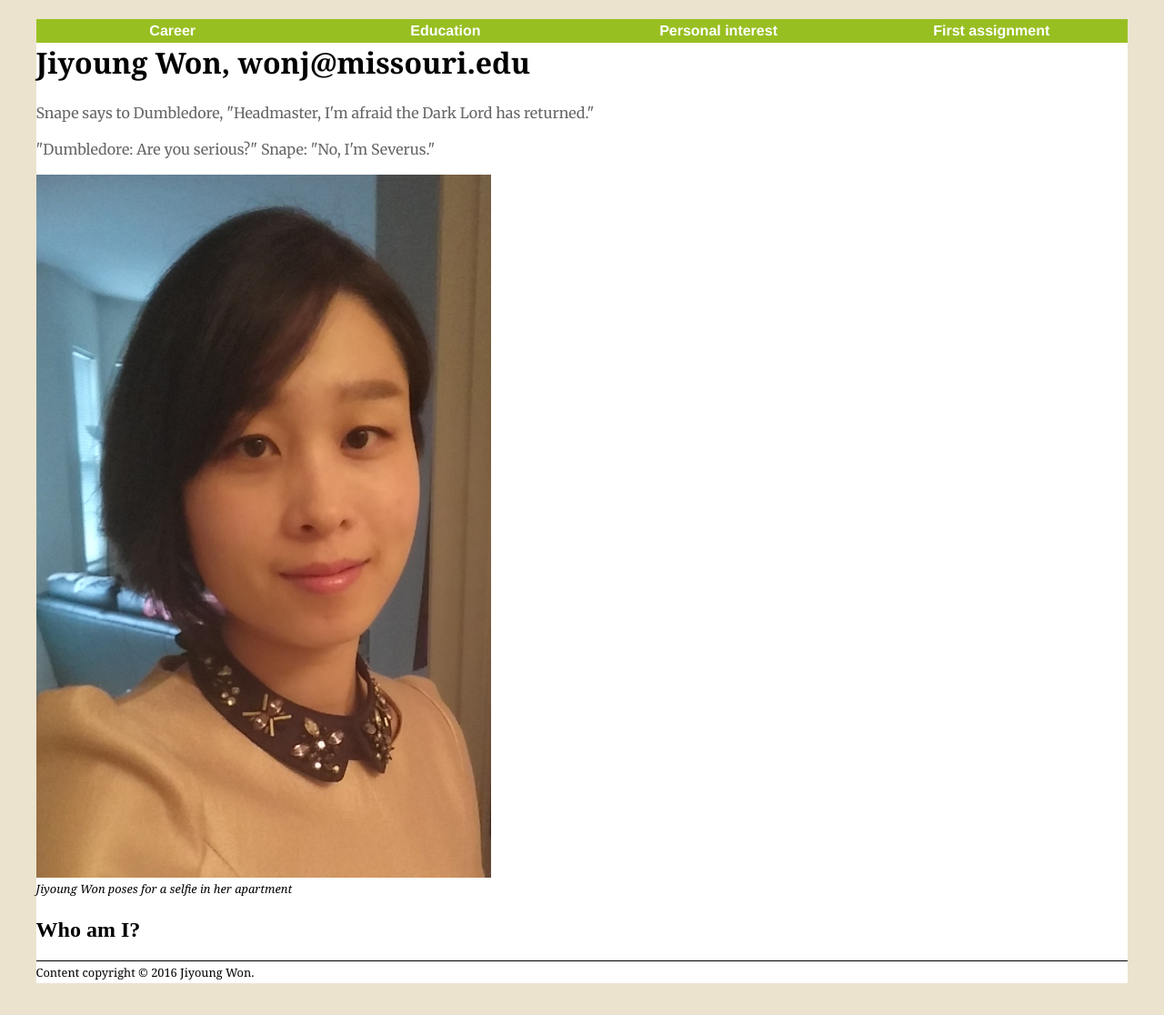
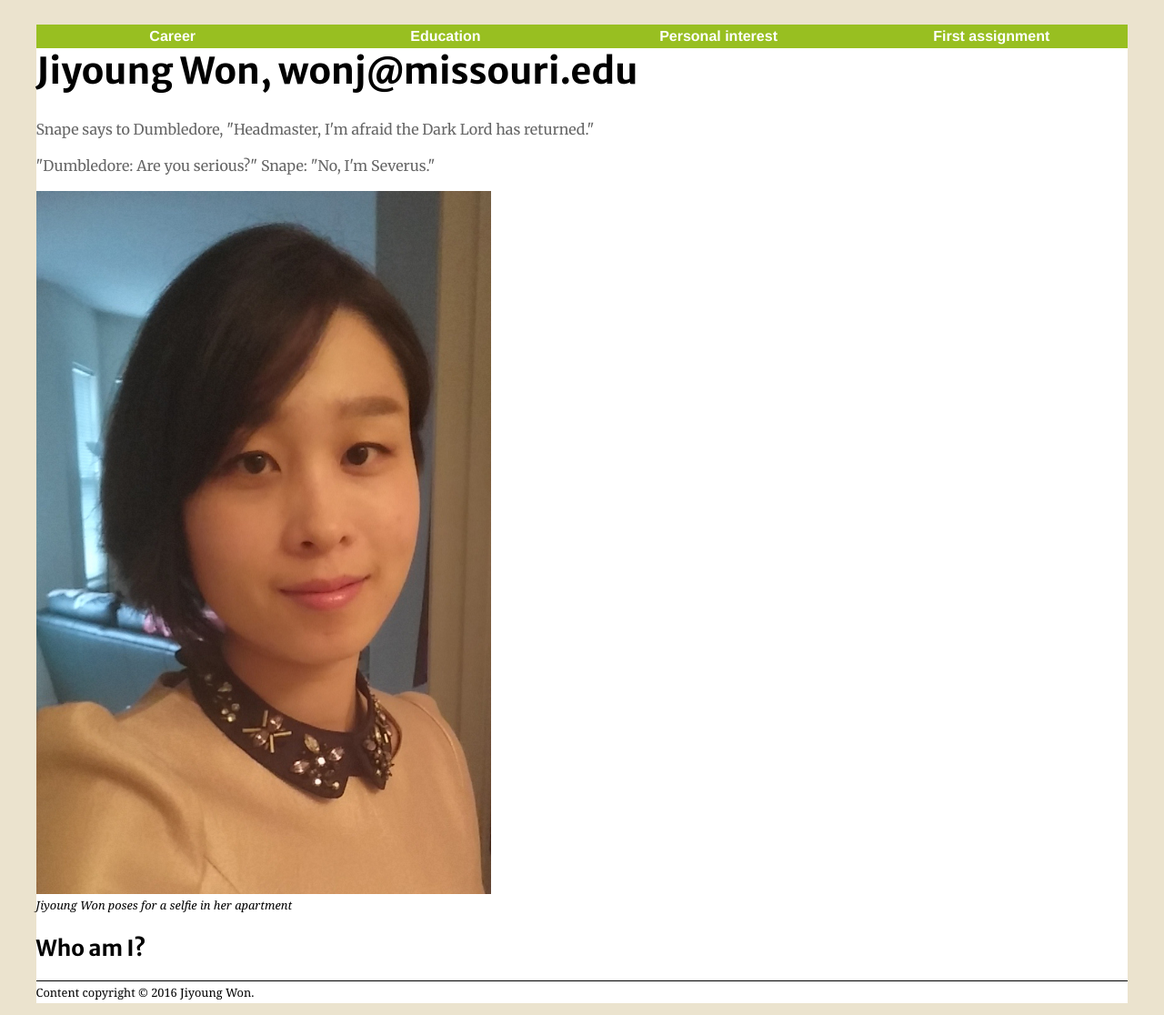
Before and after one commit to j4502-fs16/jiyoungwon, a plain HTML site: page index.html in a window 1280 px wide. Shown: the whole page at 91% size. Before the commit the page ends 1094 px from the top, so only its background shows below. Drawn offline with Linux system fonts and the light colour scheme.

Commit message:
added font family and size to main head and subhead

```diff
--- a/style.css
+++ b/style.css
@@ -10,8 +10,16 @@ p {
   line-height: 1.5rem;
 }
 
-h1{
-  font-family: Georgia, "Times New Roman", serif;
+h1, h2, h3, h4, h5, h6 {
+    font-family: "Merriweather Sans", Helvetica, Arial, sans-serif;
+}
+
+h1 {
+	font-size: 2.5rem;
+}
+
+h2 {
+	font-size: 1.5rem
 }
 
 body{
```
